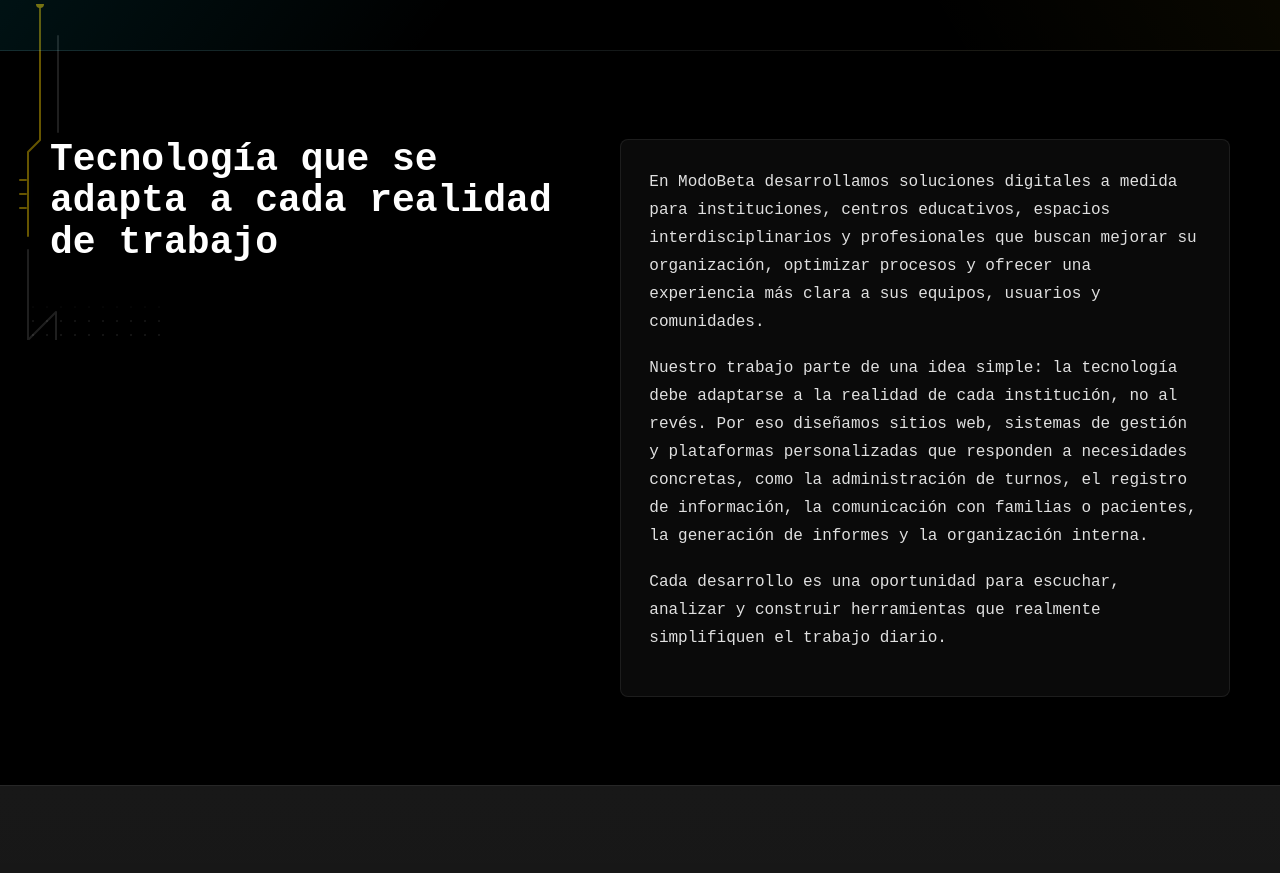
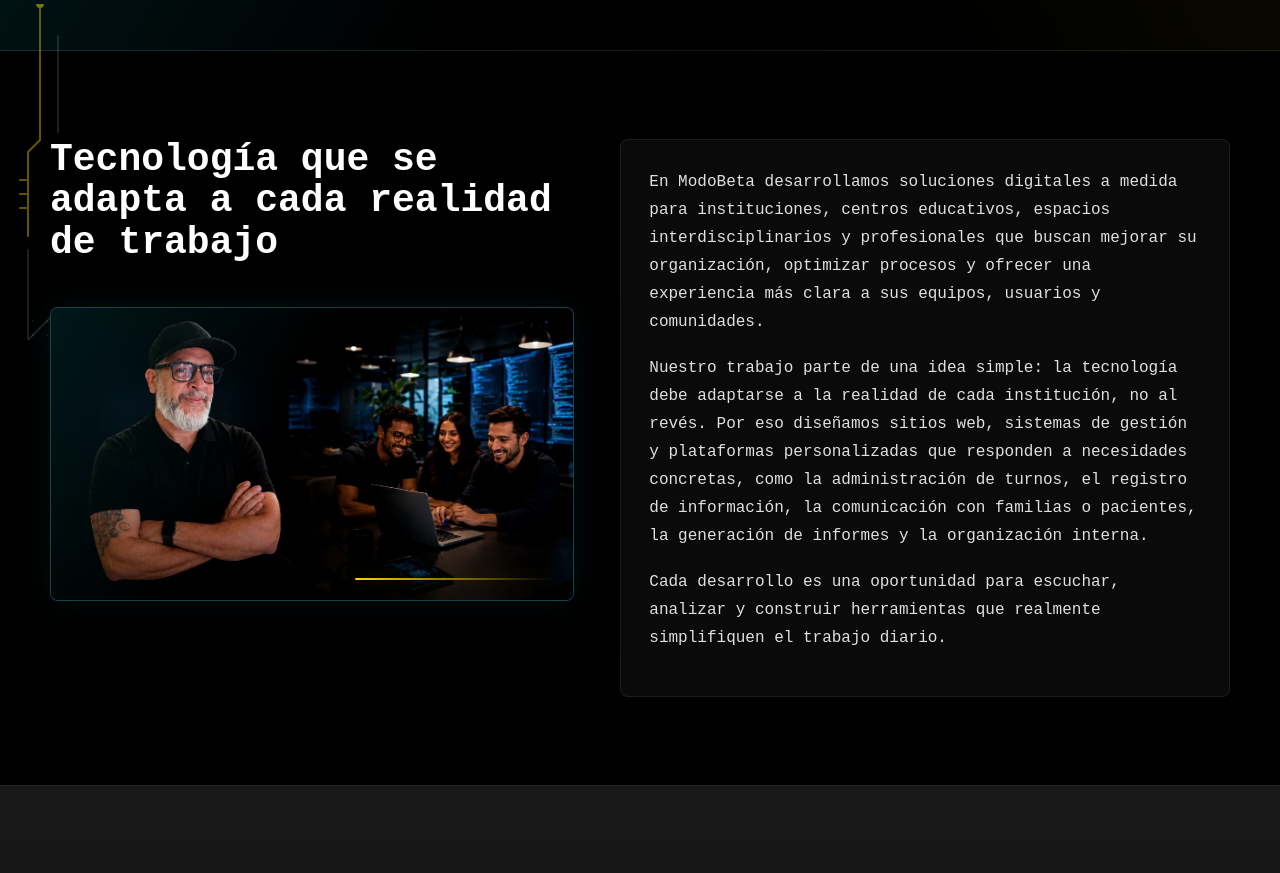
Before and after one commit to Martin-Juncos/ModoBeta, a React (Vite) app: page /nosotros in a window 1280 px wide. Shown: the part 460-1333 px from the top of the page. Built offline with nearby package versions, Linux system fonts and the light colour scheme.

Commit message:
add image team

```diff
--- a/src/pages/AboutPage.tsx
+++ b/src/pages/AboutPage.tsx
@@ -1,3 +1,4 @@
+import equipoImage from "../assets/content/equipo.webp";
 import { CTASection } from "../components/home/CTASection";
 import { MissionVision } from "../components/sections/MissionVision";
 import { ValuesGrid } from "../components/sections/ValuesGrid";
@@ -18,8 +19,16 @@
 
       <section className="section">
         <div className="container prose-layout">
-          <div>
+          <div className="about-story">
             <h2>Tecnología que se adapta a cada realidad de trabajo</h2>
+            <figure className="about-story__image">
+              <img
+                src={equipoImage}
+                alt="Equipo de ModoBeta trabajando en soluciones digitales"
+                loading="lazy"
+                decoding="async"
+              />
+            </figure>
           </div>
           <div className="prose-content">
             <p>
--- a/src/styles/global.css
+++ b/src/styles/global.css
@@ -1265,6 +1265,59 @@
   margin-top: 18px;
 }
 
+.about-story {
+  display: grid;
+  align-content: start;
+  gap: 26px;
+}
+
+.about-story__image {
+  position: relative;
+  aspect-ratio: 16 / 9;
+  width: min(100%, 560px);
+  margin: 0;
+  overflow: hidden;
+  background: var(--color-surface-elevated);
+  border: 1px solid var(--color-border);
+  border-radius: var(--radius-lg);
+  box-shadow:
+    0 22px 60px rgba(0, 0, 0, 0.34),
+    0 0 34px rgba(0, 229, 255, 0.08);
+}
+
+.about-story__image::before,
+.about-story__image::after {
+  position: absolute;
+  z-index: 1;
+  pointer-events: none;
+  content: "";
+}
+
+.about-story__image::before {
+  inset: 0;
+  background:
+    linear-gradient(180deg, transparent 48%, rgba(0, 0, 0, 0.34)),
+    linear-gradient(120deg, rgba(0, 229, 255, 0.1), transparent 42%);
+}
+
+.about-story__image::after {
+  right: 20px;
+  bottom: 20px;
+  width: 38%;
+  height: 2px;
+  background: linear-gradient(90deg, var(--color-accent), transparent);
+  border-radius: 999px;
+  box-shadow: 0 0 18px rgba(255, 214, 0, 0.2);
+}
+
+.about-story__image img {
+  width: 100%;
+  height: 100%;
+  object-fit: cover;
+  object-position: center;
+  filter: saturate(0.94) contrast(1.06);
+}
+
 .about-preview__image {
   width: 100%;
   max-height: 360px;
```
